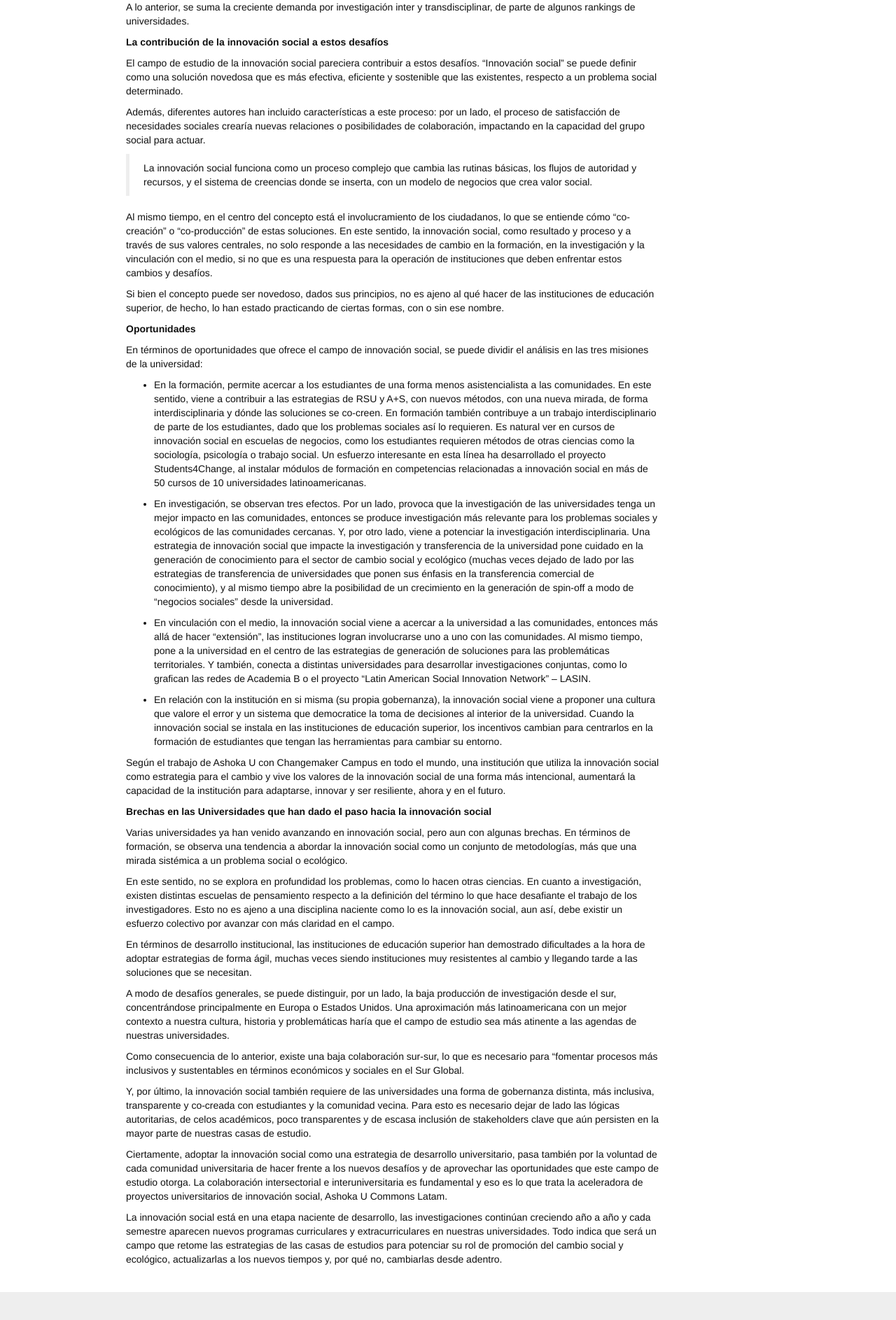
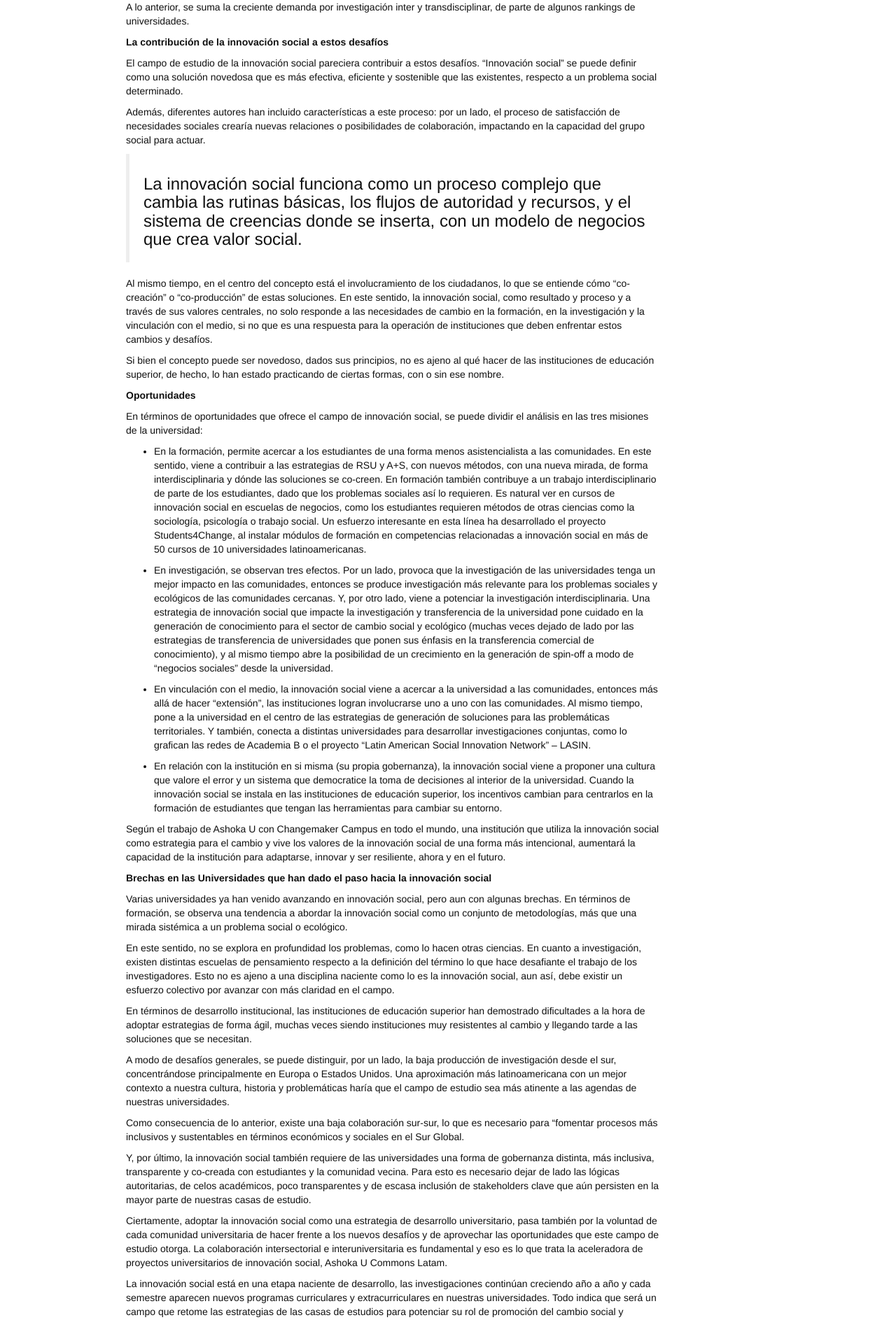
Before and after one commit to 2811Chile/2811Chile.github.io, a Jekyll site: the page built from _posts/2019-10-25-innovacion-social-y-universidades.markdown, in a window 1280 px wide. Shown: the part 750-2637 px from the top of the page at 70% size. Built offline with Jekyll 4.4.1, drawn with Linux system fonts in a browser that asks for light colours; nearby versions of some CDN libraries; some web fonts are replaced; our own code applies the rules of GitHub Pages for plain Markdown files.

```diff
--- a/_posts/2019-10-25-innovacion-social-y-universidades.markdown
+++ b/_posts/2019-10-25-innovacion-social-y-universidades.markdown
@@ -28,7 +28,7 @@ El campo de estudio de la innovación social pareciera contribuir a estos desaf
 
 Además, diferentes autores han incluido características a este proceso: por un lado, el proceso de satisfacción de necesidades sociales crearía nuevas relaciones o posibilidades de colaboración, impactando en la capacidad del grupo social para actuar.
 
-> La innovación social funciona como un proceso complejo que cambia las rutinas básicas, los flujos de autoridad y recursos, y el sistema de creencias donde se inserta, con un modelo de negocios que crea valor social.
+> ### La innovación social funciona como un proceso complejo que cambia las rutinas básicas, los flujos de autoridad y recursos, y el sistema de creencias donde se inserta, con un modelo de negocios que crea valor social.
 
 Al mismo tiempo, en el centro del concepto está el involucramiento de los ciudadanos, lo que se entiende cómo “co-creación” o “co-producción” de estas soluciones. En este sentido, la innovación social, como resultado y proceso y a través de sus valores centrales, no solo responde a las necesidades de cambio en la formación, en la investigación y la vinculación con el medio, si no que es una respuesta para la operación de instituciones que deben enfrentar estos cambios y desafíos.
 
```
